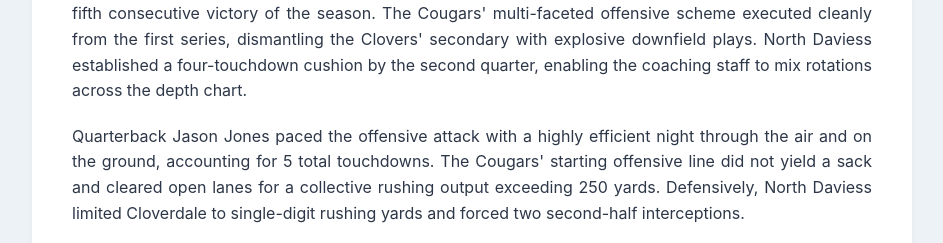
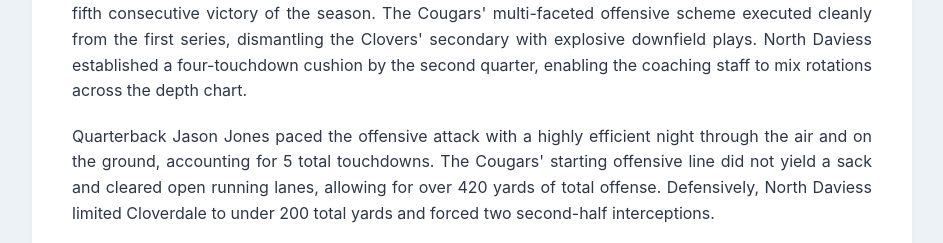
Before and after one commit to bogibso15/weekly_recaps, a plain HTML site: page plac_plus_wk5.html in a window 1280 px wide. Shown: the part 3160-3403 px from the top of the page, without its empty margins (168-1111 px from the left). Drawn offline with Linux system fonts and the light colour scheme.

Commit message:
Update plac_plus_wk5.html

```diff
--- a/plac_plus_wk5.html
+++ b/plac_plus_wk5.html
@@ -197,7 +197,7 @@ Springs Valley  21  21  15   0 — 57</pre>
 		cleanly from the first series, dismantling the Clovers' secondary with explosive downfield plays. North Daviess established a four-touchdown cushion by the second quarter, enabling the coaching staff
 		to mix rotations across the depth chart.</p>
     <p>Quarterback Jason Jones paced the offensive attack with a highly efficient night through the air and on the ground, accounting for 5 total touchdowns. The Cougars' starting offensive line did not yield
-		a sack and cleared open lanes for a collective rushing output exceeding 250 yards. Defensively, North Daviess limited Cloverdale to single-digit rushing yards and forced two second-half interceptions.</p>
+		a sack and cleared open running lanes, allowing for over 420 yards of total offense. Defensively, North Daviess limited Cloverdale to under 200 total yards and forced two second-half interceptions.</p>
     <p class="look-ahead">North Daviess puts its 5-0 record on the line next Friday night when they hit the road for a non-league challenge against West Washington.</p>
 
     <div class="box-score-container">
```
